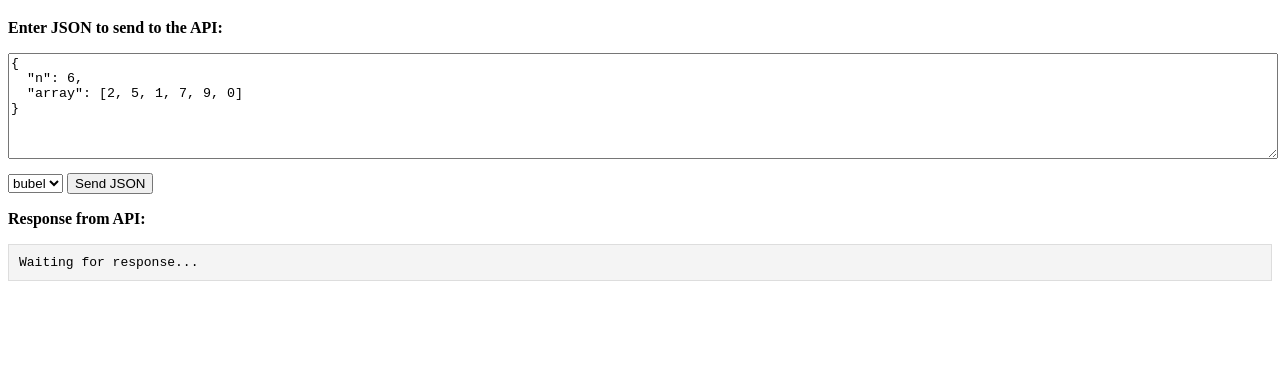
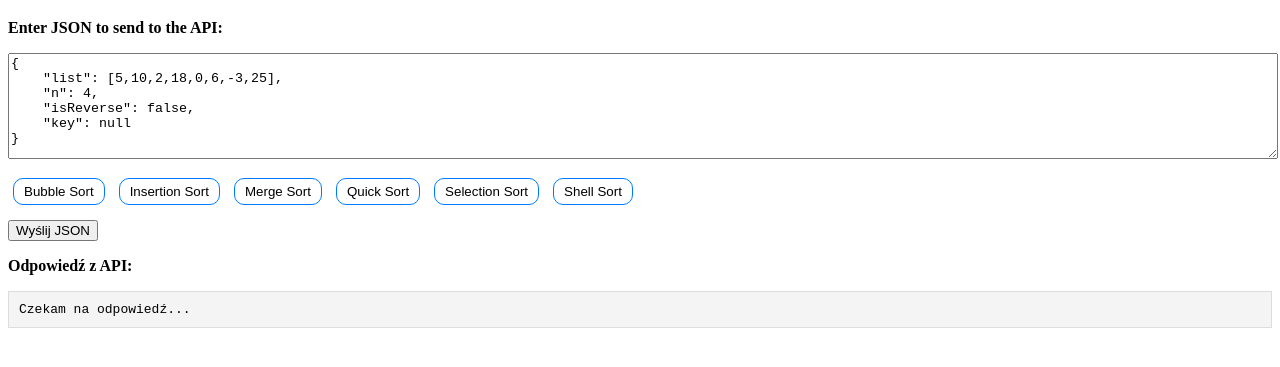
Before and after one commit to Jookkii/SortingMadness, a plain HTML site: page src/main/resources/static/index.html in a window 1280 px wide. Shown: the part 61-428 px from the top of the page. Drawn offline with Linux system fonts and the light colour scheme.

Commit message:
New html

```diff
--- a/src/main/resources/static/index.html
+++ b/src/main/resources/static/index.html
@@ -16,35 +16,73 @@
             height: 100px;
             margin-bottom: 10px;
         }
+        .algorithm-buttons{
+            margin-bottom: 10px;
+        }
+        .algorithm {
+            border-radius: 10px;
+            padding: 5px 10px;
+            margin: 5px;
+            border: 1px solid #007bff;
+            background-color: white;
+            color: #000000;
+        }
+        .algorithm.active {
+            background-color: #94bde87a;
+            color: #000000;
+        }
     </style>
     <script>
+        const selectedAlgorithms = new Set();
+
+        function toggleAlgorithm(algorithm,buttonElement) {
+            buttonElement.classList.toggle('active');
+
+            if (selectedAlgorithms.has(algorithm)) {
+                selectedAlgorithms.delete(algorithm);
+            } else {
+                selectedAlgorithms.add(algorithm);
+            }
+        }
+
         function sendJson() {
             const jsonInput = document.getElementById('json-input').value;
-            const sortName = document.getElementById('sortName').value;
+
+            if (selectedAlgorithms.size === 0) {
+                alert('Wybierz przynajmniej jeden algorytm.');
+                return;
+            }
 
             let jsonData;
 
             try {
                 jsonData = JSON.parse(jsonInput);
             } catch (error) {
-                alert('Invalid JSON format. Please correct it and try again.');
+                alert('Niepoprawny format JSON.');
                 return;
             }
 
-            fetch(`/${sortName}`, {
+            const queryParams = Array.from(selectedAlgorithms).join(',');
+
+            fetch(`/sort?algorithms=${queryParams}`, {
                 method: 'POST',
                 headers: {
                     'Content-Type': 'application/json'
                 },
                 body: JSON.stringify(jsonData)
             })
-                .then(response => response.json())
+                .then(response => {
+                    if (!response.ok) {
+                        throw new Error('Błąd podczas komunikacji z API.');
+                    }
+                    return response.json();
+                })
                 .then(data => {
                     document.getElementById('api-response').innerText = JSON.stringify(data, null, 2);
                 })
                 .catch(error => {
                     console.error('Error:', error);
-                    document.getElementById('api-response').innerText = 'Error: ' + error;
+                    document.getElementById('api-response').innerText = 'Error: ' + error.message;
                 });
         }
 
@@ -55,20 +93,22 @@
 <p><strong>Enter JSON to send to the API:</strong></p>
 <textarea id="json-input">
 {
-  "n": 6,
-  "array": [2, 5, 1, 7, 9, 0]
+    "list": [5,10,2,18,0,6,-3,25],
+    "n": 4,
+    "isReverse": false,
+    "key": null
 }
 </textarea>
-<select id="sortName">
-    <option value="bubblesort">bubel</option>
-    <option value="insertionsort">insert</option>
-<!--    <option value="mergesort">bubel</option>-->
-<!--    <option value="quicksort">insert</option>-->
-<!--    <option value="selectionsort">bubel</option>-->
-<!--    <option value="shellsort">insert</option>-->
-</select>
-<button id="send-json-button" onclick="sendJson()">Send JSON</button>
-<p><strong>Response from API:</strong></p>
-<pre id="api-response">Waiting for response...</pre>
+<div class="algorithm-buttons">
+    <button class="algorithm" onclick="toggleAlgorithm('bubblesort', this)">Bubble Sort</button>
+    <button class="algorithm" onclick="toggleAlgorithm('insertionsort', this)">Insertion Sort</button>
+    <button class="algorithm" onclick="toggleAlgorithm('mergesort', this)">Merge Sort</button>
+    <button class="algorithm" onclick="toggleAlgorithm('quicksort', this)">Quick Sort</button>
+    <button class="algorithm" onclick="toggleAlgorithm('selectionsort', this)">Selection Sort</button>
+    <button class="algorithm" onclick="toggleAlgorithm('shellsort', this)">Shell Sort</button>
+</div>
+<button id="send-json-button" onclick="sendJson()">Wyślij JSON</button>
+<p><strong>Odpowiedź z API:</strong></p>
+<pre id="api-response">Czekam na odpowiedź...</pre>
 </body>
 </html>
```
